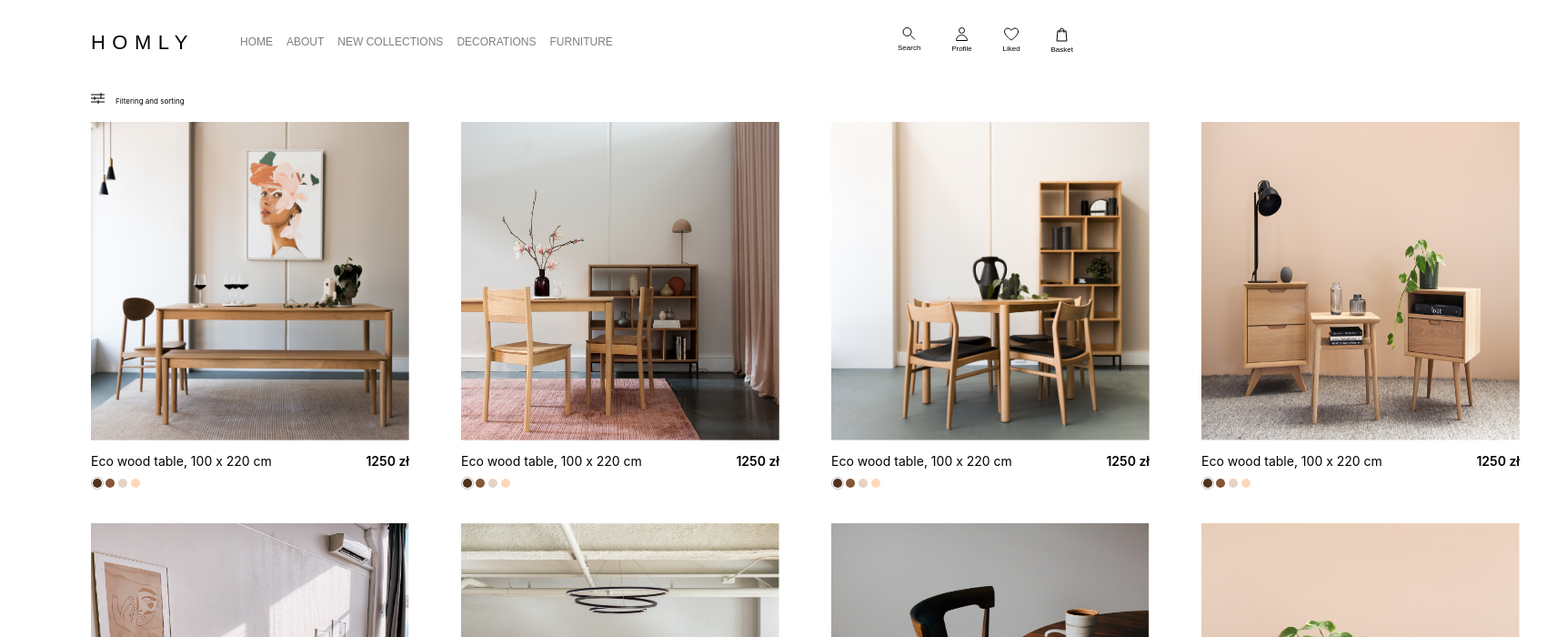
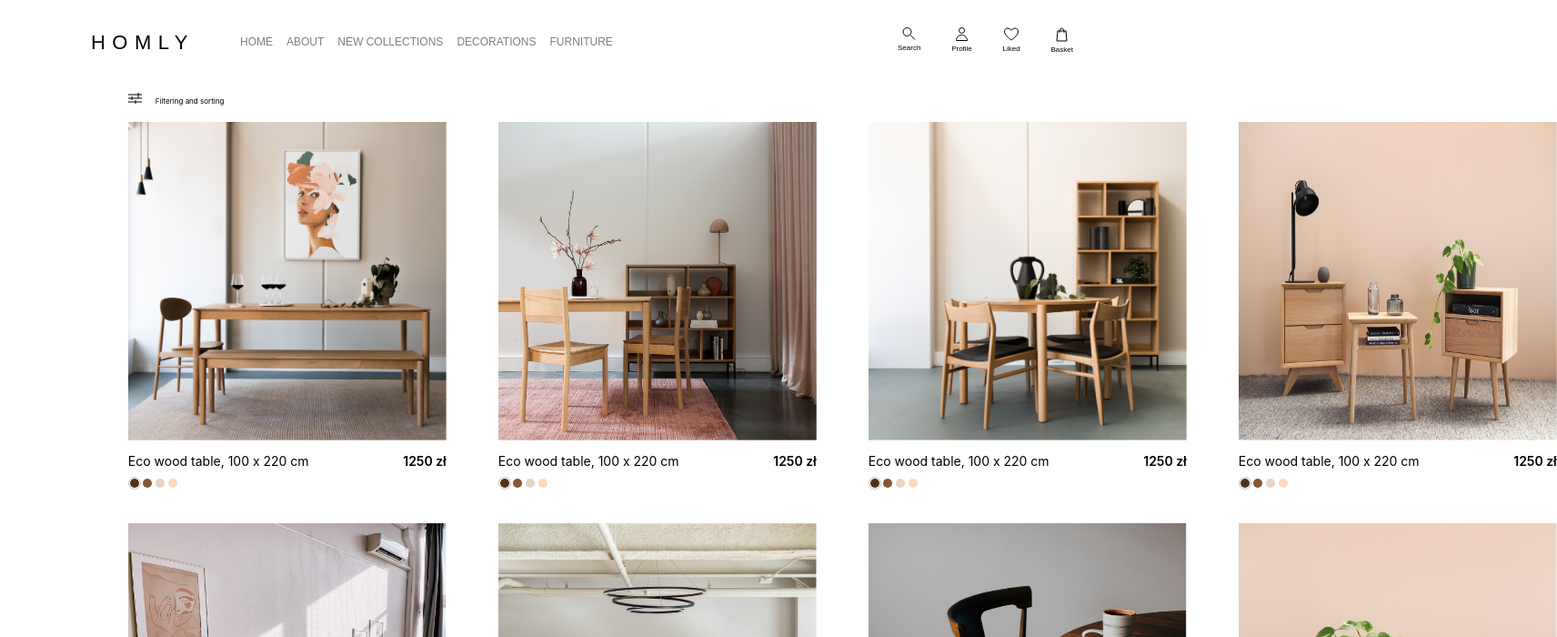
Before and after one commit to miwrona-deloitte/ecommerce, a React (Create React App) app: page /furniture in a window 1280 px wide. Shown: the top 700 px of the page at 91% size, 1712 px wide, since content can reach past the window. Built offline with nearby package versions, Linux system fonts and the light colour scheme; no server answers; a web font is replaced by a local one.

Commit message:
center grid horizontally

```diff
--- /dev/null
+++ b/src/components/Filters.module.scss
@@ -0,0 +1,9 @@
+.filters {
+  .icon {
+    padding-right: 15px;
+  }
+  .text {
+    font-size: 8px;
+    line-height: 12px;
+  }
+}
--- a/src/components/Filters.tsx
+++ b/src/components/Filters.tsx
@@ -1,8 +1,10 @@
+import styles from './Filters.module.scss';
+
 const Filters = () => {
   return (
-    <div style={{ marginLeft: '100px' }}>
-      <img src='pictures/filtering.svg' alt='Filtering and sorting icon' width='15' style={{ paddingRight: '12px' }} />
-      <span style={{ fontSize: '8px', lineHeight: '12px' }}>Filtering and sorting</span>
+    <div className={styles.filters}>
+      <img src='pictures/filtering.svg' alt='Filtering and sorting icon' width='15' className={styles.icon} />
+      <span className={styles.text}>Filtering and sorting</span>
     </div>
   );
 };
--- a/src/components/Furniture.module.scss
+++ b/src/components/Furniture.module.scss
@@ -1,5 +1,5 @@
 .container {
-  padding: 16px 100px;
+  padding: 16px 0;
   display: grid;
   column-gap: 57px;
   row-gap: 20px;
--- a/src/components/Furniture.tsx
+++ b/src/components/Furniture.tsx
@@ -1,12 +1,13 @@
 import Filters from './Filters';
 import Products from './Products';
+import styles from './Layout/Layout.module.scss';
 
 const Furniture: React.FC = () => {
   return (
-    <>
+    <div className={styles.wrapper}>
       <Filters />
       <Products />
-    </>
+    </div>
   );
 };
 
--- a/src/components/Homepage.module.scss
+++ b/src/components/Homepage.module.scss
@@ -46,11 +46,12 @@
 }
 
 .bestsellers {
+  width: 78%;
+  margin: 0 auto;
   h2 {
     font-size: 22px;
     font-weight: 400;
     line-height: 33px;
-    margin-left: 100px;
     margin-top: 0;
     margin-top: 0;
   }
--- a/src/components/Layout/Layout.module.scss
+++ b/src/components/Layout/Layout.module.scss
@@ -5,3 +5,8 @@
 .content {
   padding-top: 35px;
 }
+
+.wrapper {
+  width: 78%;
+  margin: 0 auto;
+}
```
